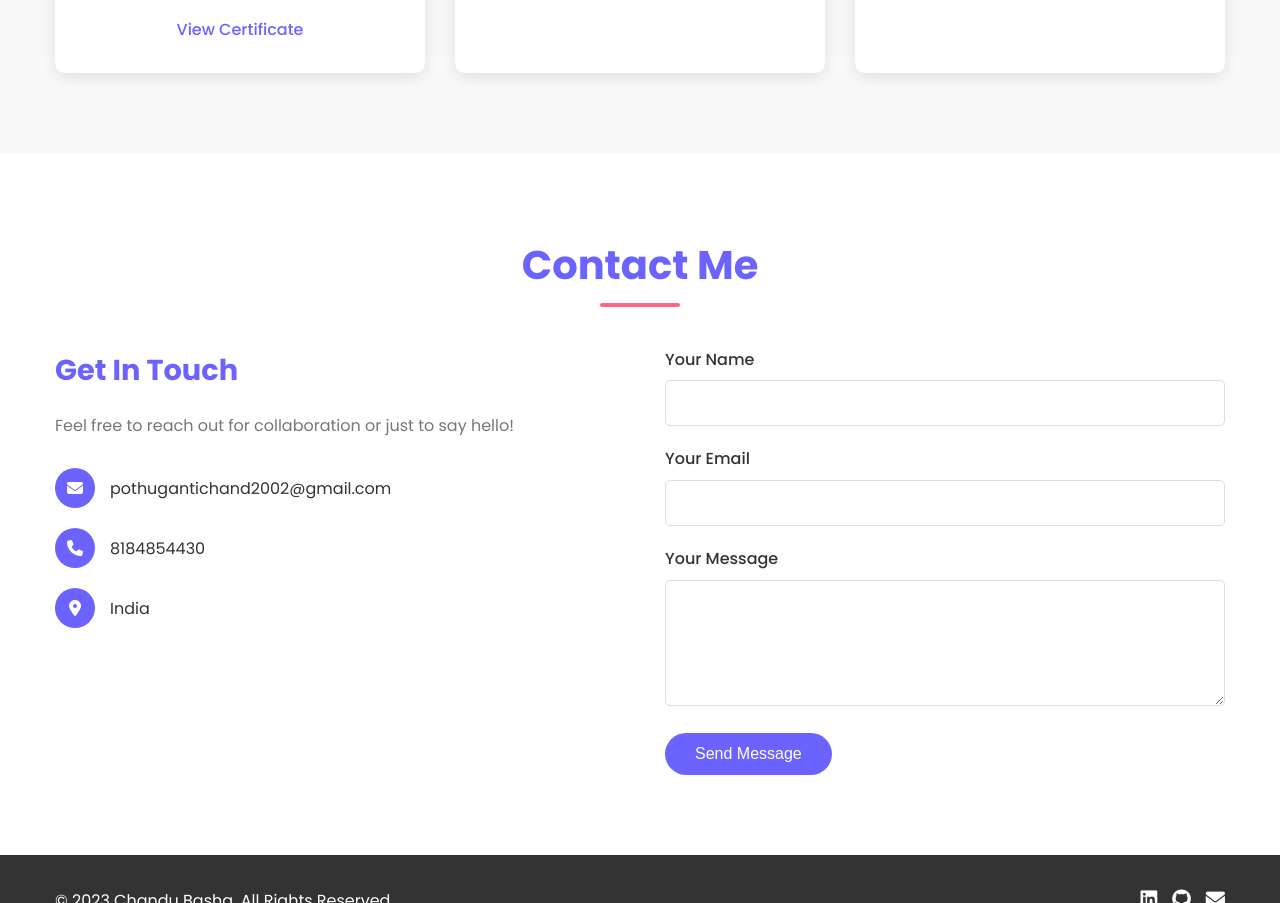
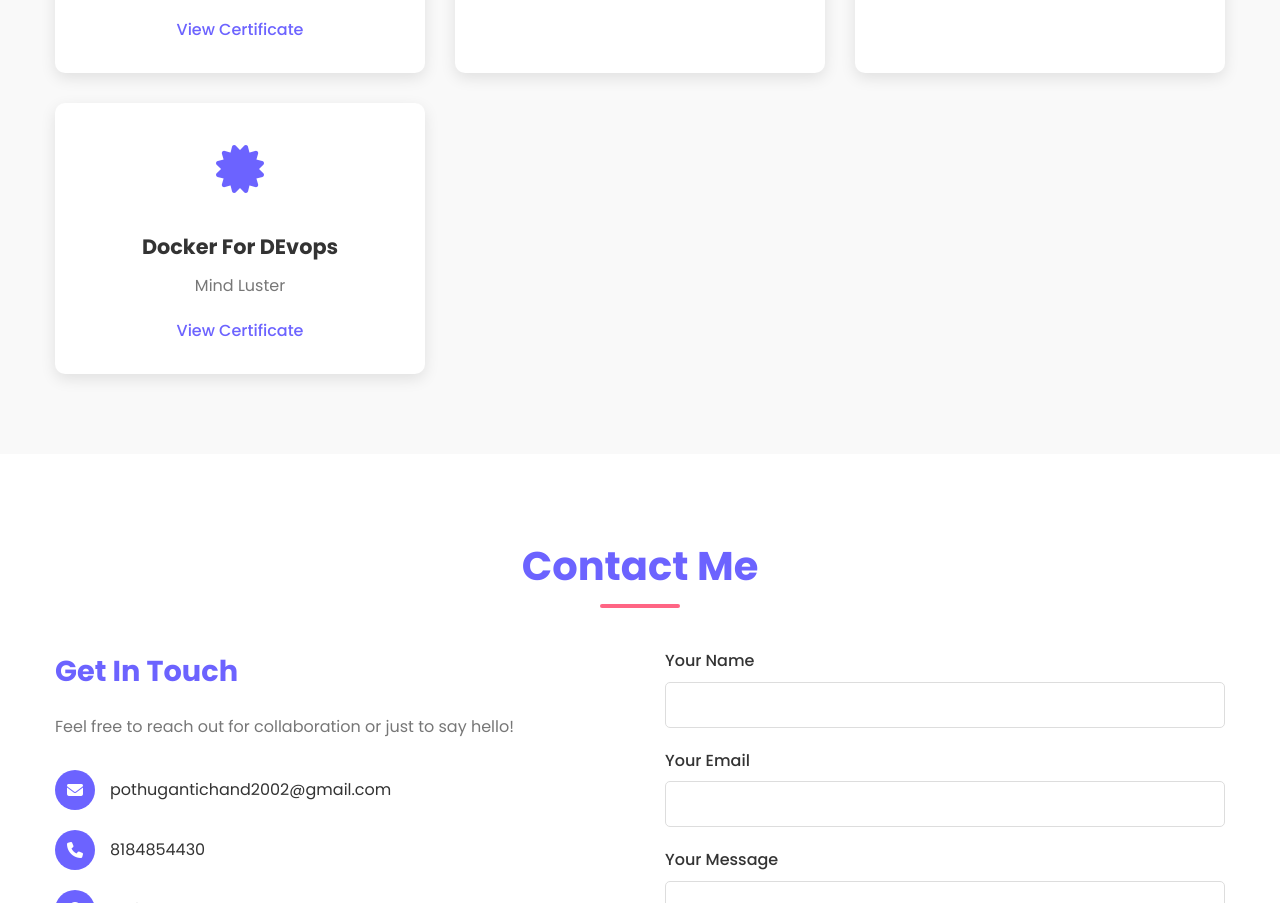
Before and after one commit to chand2002-ctrl/Portfolio, a plain HTML site: page index.html in a window 1280 px wide. Shown: the part 4975-5878 px from the top of the page. Drawn offline with Linux system fonts and the light colour scheme.

Commit message:
feat: update certification links and add new Docker certification section

```diff
--- a/index.html
+++ b/index.html
@@ -352,7 +352,7 @@
             </h3>
             <p class="certification-org">EduSkills</p>
             <a
-              href="c:\Users\hasin\Desktop\my portfolio\my portfolio\assects\EduSkills.jpg"
+              href="c:\Users\hasin\Desktop\my portfolio\my portfolio\assects\Blackbuck Engineers.jpg"
               class="certification-link"
               >View Certificate</a
             >
@@ -365,7 +365,7 @@
               Printed Circuit Board Design (PCB) Internship
             </h3>
             <p class="certification-org">Blackbuck Engineering</p>
-            <a href="assects/Blackbuck Engineers.jpg" class="certification-link"
+            <a href="assects/atarvoo.jpg" class="certification-link"
               >View Certificate</a
             >
           </div>
@@ -380,6 +380,18 @@
               >View Certificate</a
             >
           </div>
+
+           <div class="certification-card">
+            <div class="certification-icon">
+              <i class="fas fa-certificate"></i>
+            </div>
+            <h3 class="certification-title">Docker For DEvops</h3>
+            <p class="certification-org">Mind Luster</p>
+            <a href="assects/Docker.jpg" class="certification-link"
+              >View Certificate</a
+            >
+          </div>
+
         </div>
       </div>
     </section>
```
